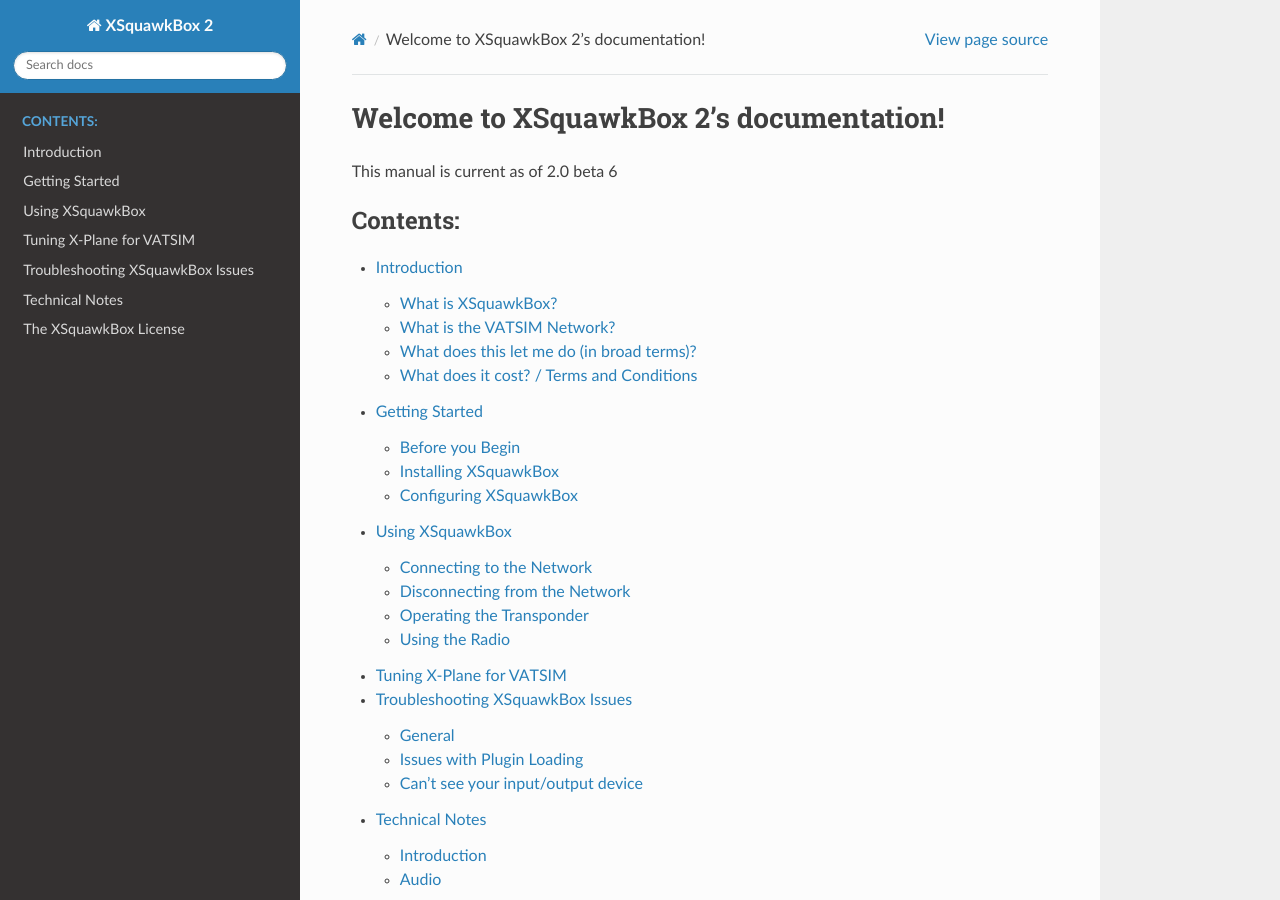
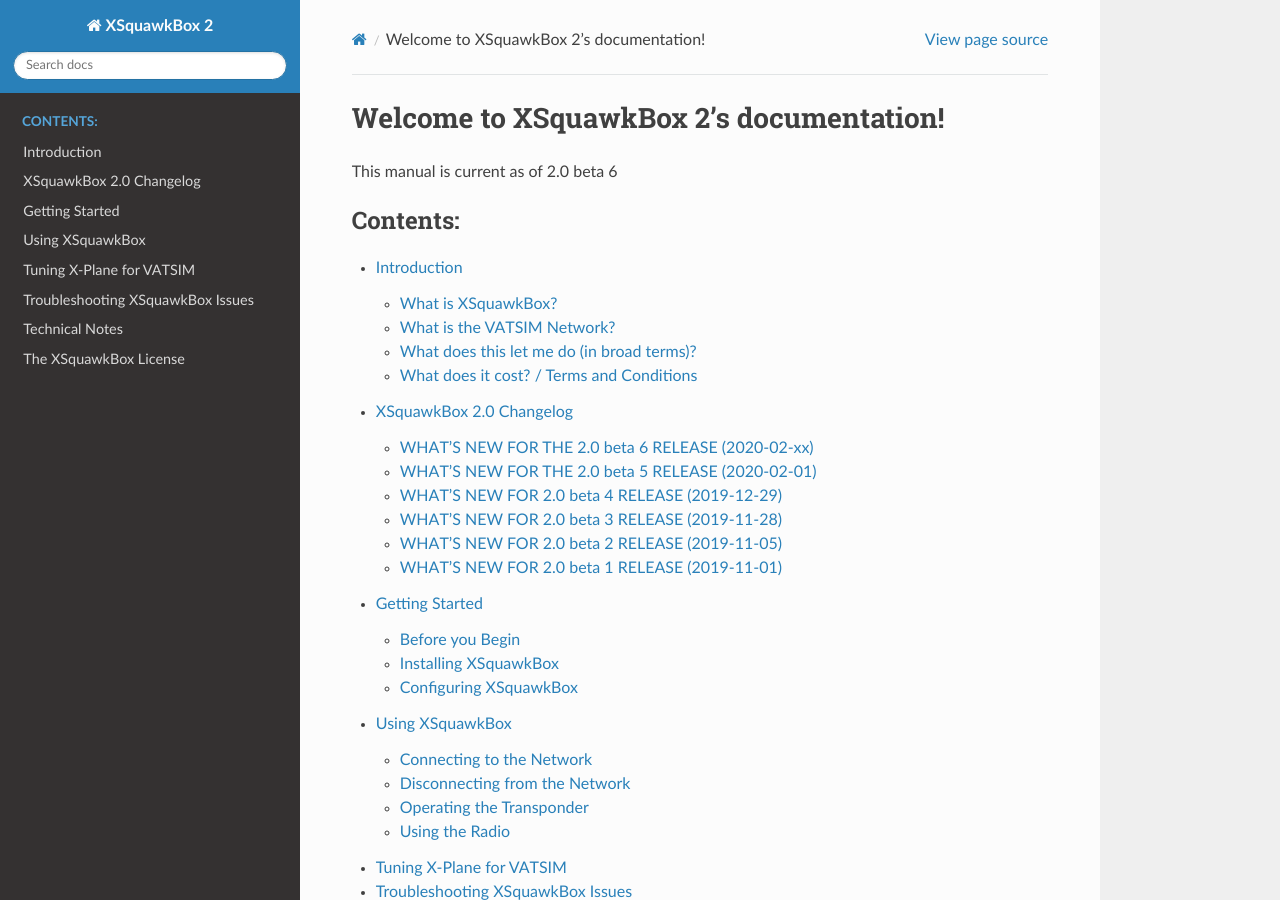
Before and after one commit to xsquawkbox/xsb2-manual, a Sphinx documentation site: the page built from source/index.rst, in a window 1280 px wide and 900 px high. Built offline with Sphinx 7.4.7 and the Read the Docs theme 2.0.0, drawn with Linux system fonts in a browser that asks for light colours; some of the changed lines change nothing that is shown.

Commit message:
include 2.0 changelog in documentation

```diff
--- /dev/null
+++ b/source/changelog.rst
@@ -0,0 +1,173 @@
+XSquawkBox 2.0 Changelog
+************************
+
+For updates before 2.0, please refer to the README file included with the
+release
+
+WHAT'S NEW FOR THE 2.0 beta 6 RELEASE (2020-02-xx)
+==================================================
+
+ * Fixed a bug in the HF frequency aliasing where we weren't correcting the
+   frequency scale (KHz vs Hz) during the lookup.  Oceanic should now work with
+   voice.
+
+ * Treat Voice server timeouts the same as disconnects so they're automatically
+   reconnected, rather than disabling the whole voice system until the next
+   explicit reconnect.
+
+ * Report Voice server errors as a System Message so they're more obvious.
+
+ * Update to AFV-Native 0.9.5:
+
+   * Fixed a bug where the reported audiable channels count wasn't initialised
+     inbetween creating the radio simulation state, and the first network
+     update.  (Cosmetic only)
+
+WHAT'S NEW FOR THE 2.0 beta 5 RELEASE (2020-02-01)
+==================================================
+
+ * We do not perform time dilation detection for external flight model and
+   OBS users anymore.  These restrictions were more from oversight than
+   intent.
+
+ * Time Dilation is now warned correctly after a soft reset of the time
+   dilation pool.  (The actual behaviour was correct, we just weren't warning
+   properly).
+
+ * Don't produce a "your simulator is good" message unless we've produced a
+   warning first.
+
+ * Expose the time dilation detector pool remaining as a percentage and current
+   detected fast/slow state via dataref.
+
+ * Export some of our datarefs to DRE/DRT to make them easier to inspect, and
+   to make that inspection reliable across all platforms.
+
+ * Harden the ACCONFIG parser and tidy up our own output slightly to avoid
+   potential undefined behaviours including random crashes when connected.
+
+ * Fixes a bug where a run-time change of aircraft in AI slots could trip a
+   disconnect without warning due to ignoring the plane identity slot of
+   ``XPLM_MSG_PLANE_LOADED`` messages.
+
+ * Fixes a bug where we reset the ACCONFIG internal model state every time we
+   saw a ``XPLM_MSG_PLANE_LOADED`` message, irrespective if it was for our plane
+   or for an AI slot.
+
+ * Linux builds are now being performed on Ubuntu 18.04 (rather than 16.04).
+
+ * Updated to AFV-Native 0.9.4 (build-chain and dependency version updates only)
+
+WHAT'S NEW FOR 2.0 beta 4 RELEASE (2019-12-29)
+==============================================
+
+ * Made the volume controls work more naturally (volume reduction sounds more
+   gradual making the volume control significantly more useful)
+
+ * Fixed an oversight where the Radio effects enable/disable state wasn't
+   being saved to preferences.
+
+ * Update to AFV-Native 0.9.3:
+
+   * Reverted to portaudio
+
+   * Various small improvements.
+
+   * Attempt to fix the behaviour around CryptoDTO session timeout/renewal.
+
+   * Fixed race condition in audio processing when API session renewal occurred.
+
+ * Expose voice stack debugging information via dataref so we can chart it
+   and determine if certain things are behaving correctly.
+
+WHAT'S NEW FOR 2.0 beta 3 RELEASE (2019-11-28)
+==============================================
+
+ * Due to changes in AFV-Native, we no longer assume default devices are known.
+   If you haven't selected an audio device, and audio is enabled, you'll get an
+   error/warning on start-up and during connect and voice will be disabled until
+   devices are set correctly.
+
+ * Fixed Windows build to use the statically linked C++ runtime, removing the
+   accidental dependency on the Visual C++ 2019 redistributable.
+
+ * From AFV-Native: Fixed a bug where we'd under-fill the output buffer if
+   we started an output stream, without a source attached (such as when XSB
+   runs run the peak test).
+
+ * From AFV-Native: changed the audio interface (again) from portaudio to
+   libsoundio
+
+ * Fixed the name libxplanemp presents as - log messages should correctly read
+   "XSB" instead of "A PLUGIN" again. :)
+
+ * Re-add a "disable_voice" config flag for use with multi-system rendering
+   set-ups.
+
+ * AFV-Native's logging now comes through XSB into the X-Plane logs - one less
+   logfile.
+
+WHAT'S NEW FOR 2.0 beta 2 RELEASE (2019-11-05)
+==============================================
+
+ * Fixed a logic inversion that prevented the text-radio from working.
+
+ * From AFV-Native: Reworked the audio device logic slightly so we should be
+   able to find a working device even when the default doesn't work.
+
+ * From libxplanemp: Re-enabled Async OBJ8 loading.
+
+ * From AFV-Native: Fixed build issue that was causing speexdsp to use dynamic
+   linking instead of static linking on MacOS and Linux
+
+ * Attempted to fix the MacOS minimum required version and get it back down
+   to 10.9, rather than 10.13.
+
+WHAT'S NEW FOR 2.0 beta 1 RELEASE (2019-11-01)
+==============================================
+
+ * Integrated AFV-Native to support the new VATSIM Audio Platform.  The
+   AFV implementation (AFV-Native) and its integration represents 1-month of
+   full-time professional development effort. AFV-Native will be open-sourced
+   in short order.
+
+ * We now support sending and receiving text radio messages on COM2.
+
+ * The old keyboard/button-intercept code is gone - There's now a series of
+   bindable commands in the ``xsquawkbox/`` namespace which replace them.
+   You'll need to bind this by hand after upgrading!
+
+ * Added ``.rx`` and ``.tx`` commands to provide access to the radio audio panel
+   controls in models that do not have the right datarefs hooked up.
+
+ * Switched to using the 8.33KHz spacing radio datarefs for future 8.33Khz
+   frequency spacing support.
+
+ * From libxplanemp:  Fixed a bug that was causing asynchronous OBJ7 loads to
+   crash the simulator.
+
+ * XSquawkBox is now a two man effort - please thank Jared Davison for adding
+   his assistance to the client.
+
+ * From libxplanemp:  Fix for the MSAA text size bug.
+
+ * From libxplanemp:  Fix for the texture handle bug with specific versions of
+   the FF A320.
+
+ * From libxplanemp:  Removed OpenGL state readbacks to avoid driver stalls.
+
+ * From libxplanemp:  Fixed bug where libxplanemp tries to control AI aircraft
+   when it didn't have exclusive control over the AI aircraft system.
+
+ * From libxplanemp:  Obey simulator's anisotropic filtering setting when loading
+   textures for legacy CSLs.
+
+ * Observer Mode Support.
+
+ * Aircraft Configuration State Visibility with Ground Level Correction.
+
+ * Aural notifications on direct message and wallops.
+
+ * Time Dilation safety check and enforcement.
+
+ * Automatic Disconnect on slew and aircraft model change.
--- a/source/index.rst
+++ b/source/index.rst
@@ -13,6 +13,7 @@
    :caption: Contents:
 
    introduction
+   changelog
    getting-started
    using-xsquawkbox
    tuning-xplane
```
